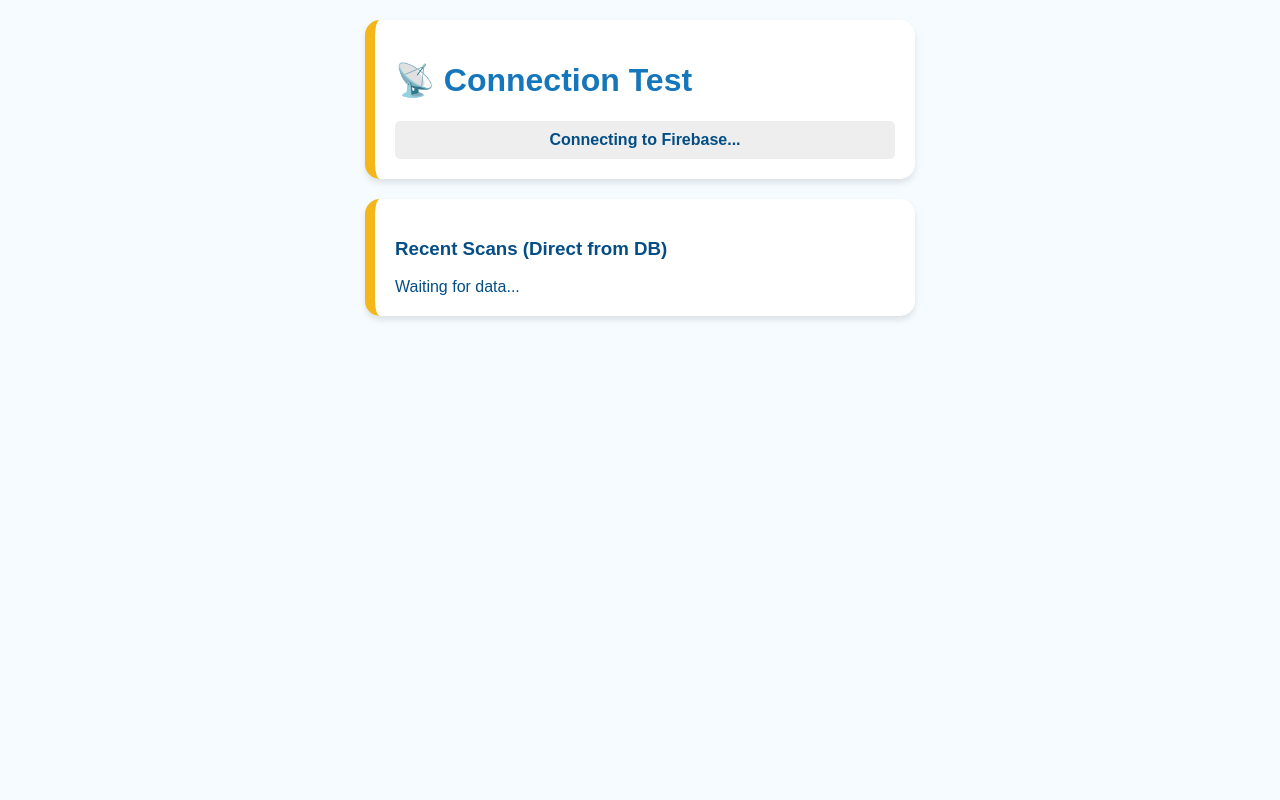
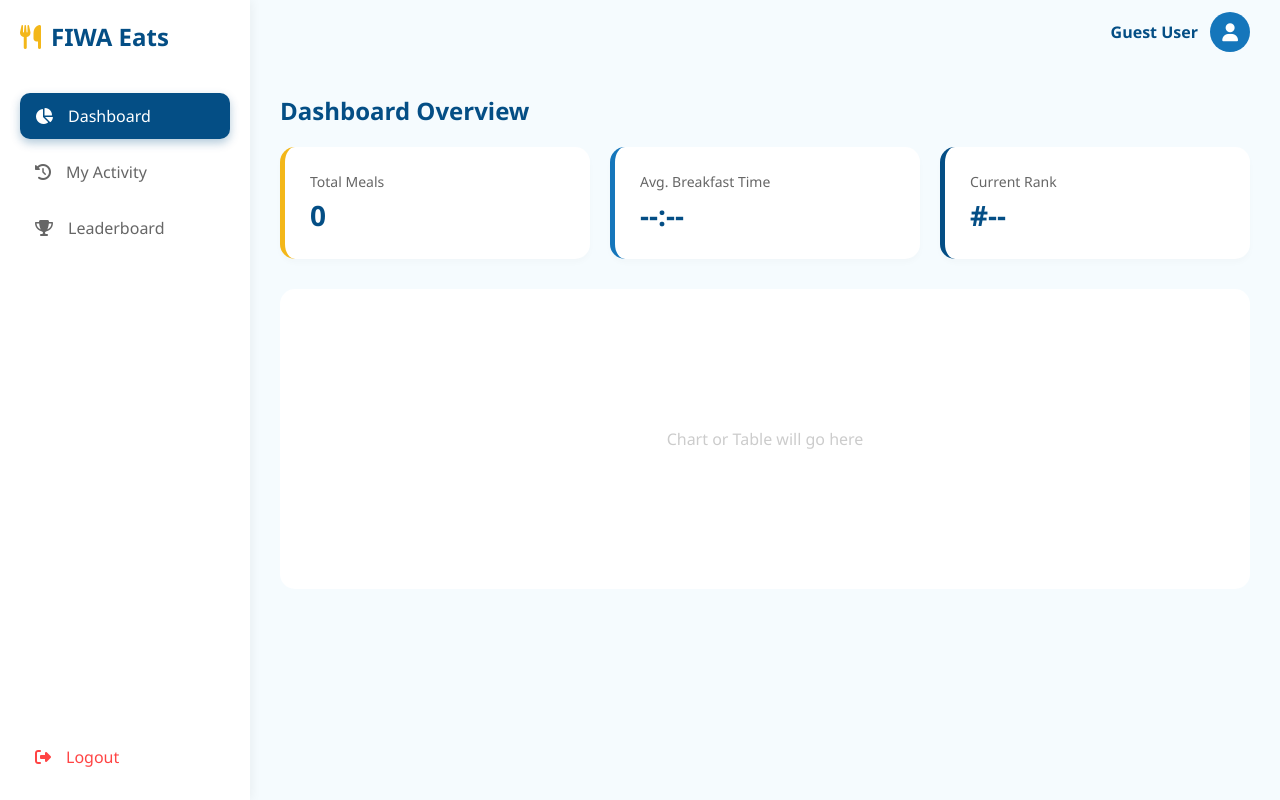
Before and after one commit to AldebaranG13/fiwa-absen-makan, a plain HTML site: page index.html in a window 1280 px wide. Drawn offline with Linux system fonts and the light colour scheme; no server answers.

Commit message:
first release test

```diff
--- a/index.html
+++ b/index.html
@@ -4,137 +4,222 @@
     <meta charset="UTF-8">
     <meta name="viewport" content="width=device-width, initial-scale=1.0">
     <title>FIWA Absent System</title>
+    <link rel="stylesheet" href="https://cdnjs.cloudflare.com/ajax/libs/font-awesome/6.4.0/css/all.min.css">
+
     <style>
-        /* FIWA COLOR PALETTE */
+        /* --- 1. FIWA COLOR PALETTE --- */
         :root {
-            --bg-light: #F5FBFE;
-            --white: #FFFFFF;
-            --yellow: #F3B719;
-            --blue-mid: #1576BB;
-            --blue-dark: #044E85;
+            --bg-light: #F5FBFE;  /* Main Background */
+            --white: #FFFFFF;     /* Cards/Sidebar */
+            --yellow: #F3B719;    /* Accents/Buttons */
+            --blue-mid: #1576BB;  /* Primary Color */
+            --blue-dark: #044E85; /* Text/Sidebar Active */
+            --text-grey: #666666;
         }
 
+        * { box-sizing: border-box; margin: 0; padding: 0; }
+
         body {
+            font-family: 'Segoe UI', Tahoma, Geneva, Verdana, sans-serif;
             background-color: var(--bg-light);
-            font-family: sans-serif;
-            color: var(--blue-dark);
-            margin: 0;
-            padding: 20px;
+            display: flex;
+            height: 100vh; /* Full screen height */
+            overflow: hidden; /* No scrolling on the body */
+        }
+
+        /* --- 2. SIDEBAR --- */
+        .sidebar {
+            width: 250px;
+            background-color: var(--white);
             display: flex;
             flex-direction: column;
-            align-items: center;
+            padding: 20px;
+            box-shadow: 2px 0 10px rgba(0,0,0,0.05);
+            z-index: 10;
         }
 
-        .card {
-            background: var(--white);
-            padding: 20px;
-            border-radius: 15px;
-            box-shadow: 0 4px 6px rgba(0,0,0,0.1);
-            width: 100%;
-            max-width: 500px;
-            margin-bottom: 20px;
-            border-left: 10px solid var(--yellow);
+        .logo-area {
+            font-size: 24px;
+            font-weight: 800;
+            color: var(--blue-dark);
+            margin-bottom: 40px;
+            display: flex;
+            align-items: center;
+            gap: 10px;
         }
 
-        h1 { color: var(--blue-mid); }
-
-        .status-box {
-            font-weight: bold;
-            padding: 10px;
-            border-radius: 5px;
-            background: #eee;
-            text-align: center;
+        .nav-links {
+            display: flex;
+            flex-direction: column;
+            gap: 10px;
+            flex: 1; /* Pushes logout to bottom */
         }
 
-        .log-item {
-            border-bottom: 1px solid #eee;
-            padding: 10px 0;
-            font-size: 0.9rem;
+        .nav-item {
+            display: flex;
+            align-items: center;
+            gap: 15px;
+            padding: 12px 15px;
+            color: var(--text-grey);
+            text-decoration: none;
+            border-radius: 10px;
+            transition: 0.3s;
+            cursor: pointer;
         }
 
-        .log-id { font-weight: bold; color: var(--blue-mid); }
-        .log-time { color: #666; font-size: 0.8rem; }
+        .nav-item:hover {
+            background-color: var(--bg-light);
+            color: var(--blue-mid);
+        }
+
+        /* The active tab style */
+        .nav-item.active {
+            background-color: var(--blue-dark);
+            color: var(--white);
+            box-shadow: 0 4px 10px rgba(4, 78, 133, 0.3);
+        }
+
+        /* --- 3. MAIN CONTENT AREA --- */
+        .main-content {
+            flex: 1; /* Takes remaining space */
+            display: flex;
+            flex-direction: column;
+            position: relative;
+        }
+
+        /* Top Header */
+        .top-header {
+            height: 70px;
+            display: flex;
+            justify-content: flex-end; /* Pushes content to right */
+            align-items: center;
+            padding: 0 30px;
+            background: transparent;
+        }
+
+        .user-profile {
+            display: flex;
+            align-items: center;
+            gap: 12px;
+        }
+
+        .user-name {
+            font-weight: 600;
+            color: var(--blue-dark);
+            font-size: 16px;
+        }
+
+        .user-avatar {
+            width: 40px;
+            height: 40px;
+            background-color: var(--blue-mid);
+            color: white;
+            border-radius: 50%;
+            display: flex;
+            justify-content: center;
+            align-items: center;
+            font-size: 18px;
+        }
+
+        /* Scrollable Page Content */
+        .page-container {
+            padding: 30px;
+            overflow-y: auto; /* Allows scrolling inside main area */
+            height: 100%;
+        }
+
+        /* --- 4. CARDS (For Dashboard) --- */
+        .dashboard-grid {
+            display: grid;
+            grid-template-columns: repeat(auto-fit, minmax(250px, 1fr));
+            gap: 20px;
+            margin-bottom: 30px;
+        }
+
+        .stat-card {
+            background: var(--white);
+            padding: 25px;
+            border-radius: 15px;
+            box-shadow: 0 4px 6px rgba(0,0,0,0.02);
+            border-left: 5px solid var(--yellow);
+        }
+
+        .stat-title { color: var(--text-grey); font-size: 14px; margin-bottom: 5px; }
+        .stat-value { color: var(--blue-dark); font-size: 28px; font-weight: bold; }
+
     </style>
 </head>
 <body>
 
-    <div class="card">
-        <h1>📡 Connection Test</h1>
-        <div id="status" class="status-box">Connecting to Firebase...</div>
-    </div>
+    <nav class="sidebar">
+        <div class="logo-area">
+            <i class="fa-solid fa-utensils" style="color: var(--yellow);"></i>
+            FIWA Eats
+        </div>
 
-    <div class="card">
-        <h3>Recent Scans (Direct from DB)</h3>
-        <div id="data-output">Waiting for data...</div>
-    </div>
+        <div class="nav-links">
+            <a href="#" class="nav-item active" onclick="switchTab('dashboard')">
+                <i class="fa-solid fa-chart-pie"></i> Dashboard
+            </a>
+            <a href="#" class="nav-item" onclick="switchTab('activity')">
+                <i class="fa-solid fa-clock-rotate-left"></i> My Activity
+            </a>
+            <a href="#" class="nav-item" onclick="switchTab('leaderboard')">
+                <i class="fa-solid fa-trophy"></i> Leaderboard
+            </a>
+        </div>
 
-    <script type="module">
-        import { initializeApp } from "https://www.gstatic.com/firebasejs/10.7.1/firebase-app.js";
-        import { getFirestore, collection, getDocs, limit, query, orderBy } from "https://www.gstatic.com/firebasejs/10.7.1/firebase-firestore.js";
+        <a href="#" class="nav-item" style="margin-top: auto; color: #ff4444;">
+            <i class="fa-solid fa-right-from-bracket"></i> Logout
+        </a>
+    </nav>
 
-        // ============================================
-        // ⚠️ PASTE YOUR CONFIG HERE AGAIN!
-        // ============================================
-        const firebaseConfig = {
-            apiKey: "AIzaSyCVra7GlNTfPX7dk5MjewBnHpB9pDSH9e0",
-            authDomain: "fiwa-absen-makan.firebaseapp.com",
-            projectId: "fiwa-absen-makan",
-            storageBucket: "fiwa-absen-makan.firebasestorage.app",
-            messagingSenderId: "372035514688",
-            appId: "1:372035514688:web:d7a66d8f3150d3edb90aa5",
-            measurementId: "G-BY52DPL6QY"
-        };
+    <main class="main-content">
 
-        const app = initializeApp(firebaseConfig);
-        const db = getFirestore(app);
-        const statusDiv = document.getElementById("status");
-        const outputDiv = document.getElementById("data-output");
+        <header class="top-header">
+            <div class="user-profile">
+                <span class="user-name" id="display-name">Guest User</span>
+                <div class="user-avatar">
+                    <i class="fa-solid fa-user"></i>
+                </div>
+            </div>
+        </header>
 
-        async function testRead() {
-            try {
-                // Try to read activity_logs
-                const q = query(
-                    collection(db, "activity_logs"),
-                    orderBy("uploadedAt", "desc"),
-                    limit(5)
-                );
+        <div class="page-container">
 
-                const querySnapshot = await getDocs(q);
+            <h2 style="margin-bottom: 20px; color: var(--blue-dark);">Dashboard Overview</h2>
 
-                if (querySnapshot.empty) {
-                    statusDiv.style.background = "#FFEB3B"; // Yellow
-                    statusDiv.innerText = "Connected, but database is empty.";
-                } else {
-                    statusDiv.style.background = "#C8E6C9"; // Green
-                    statusDiv.style.color = "#2E7D32";
-                    statusDiv.innerText = "✅ SUCCESS! Connected.";
+            <div class="dashboard-grid">
+                <div class="stat-card">
+                    <div class="stat-title">Total Meals</div>
+                    <div class="stat-value">0</div>
+                </div>
+                <div class="stat-card" style="border-color: var(--blue-mid);">
+                    <div class="stat-title">Avg. Breakfast Time</div>
+                    <div class="stat-value">--:--</div>
+                </div>
+                <div class="stat-card" style="border-color: var(--blue-dark);">
+                    <div class="stat-title">Current Rank</div>
+                    <div class="stat-value">#--</div>
+                </div>
+            </div>
 
-                    // Clear the "Waiting..." text
-                    outputDiv.innerHTML = "";
+            <div style="background: white; padding: 30px; border-radius: 15px; height: 300px; display: flex; justify-content: center; align-items: center; color: #ccc;">
+                Chart or Table will go here
+            </div>
 
-                    // Print data to screen
-                    querySnapshot.forEach((doc) => {
-                        const data = doc.data();
+        </div>
+    </main>
 
-                        // Create a visual item for each log
-                        const item = document.createElement("div");
-                        item.className = "log-item";
-                        item.innerHTML = `
-                            <div class="log-id">ID: ${data.studentId}</div>
-                            <div>Type: ${data.type}</div>
-                            <div class="log-time">${data.date}</div>
-                        `;
-                        outputDiv.appendChild(item);
-                    });
-                }
-            } catch (e) {
-                statusDiv.style.background = "#FFCDD2"; // Red
-                statusDiv.style.color = "#C62828";
-                statusDiv.innerText = "❌ Error: " + e.message;
-            }
+    <script>
+        // Simple tab switching logic for UI feel
+        function switchTab(tabName) {
+            // Remove active class from all
+            document.querySelectorAll('.nav-item').forEach(el => el.classList.remove('active'));
+            // Add active class to clicked (this is a hacky way, we'll improve it later)
+            event.currentTarget.classList.add('active');
         }
+    </script>
 
-        testRead();
-    </script>
 </body>
 </html>
```
